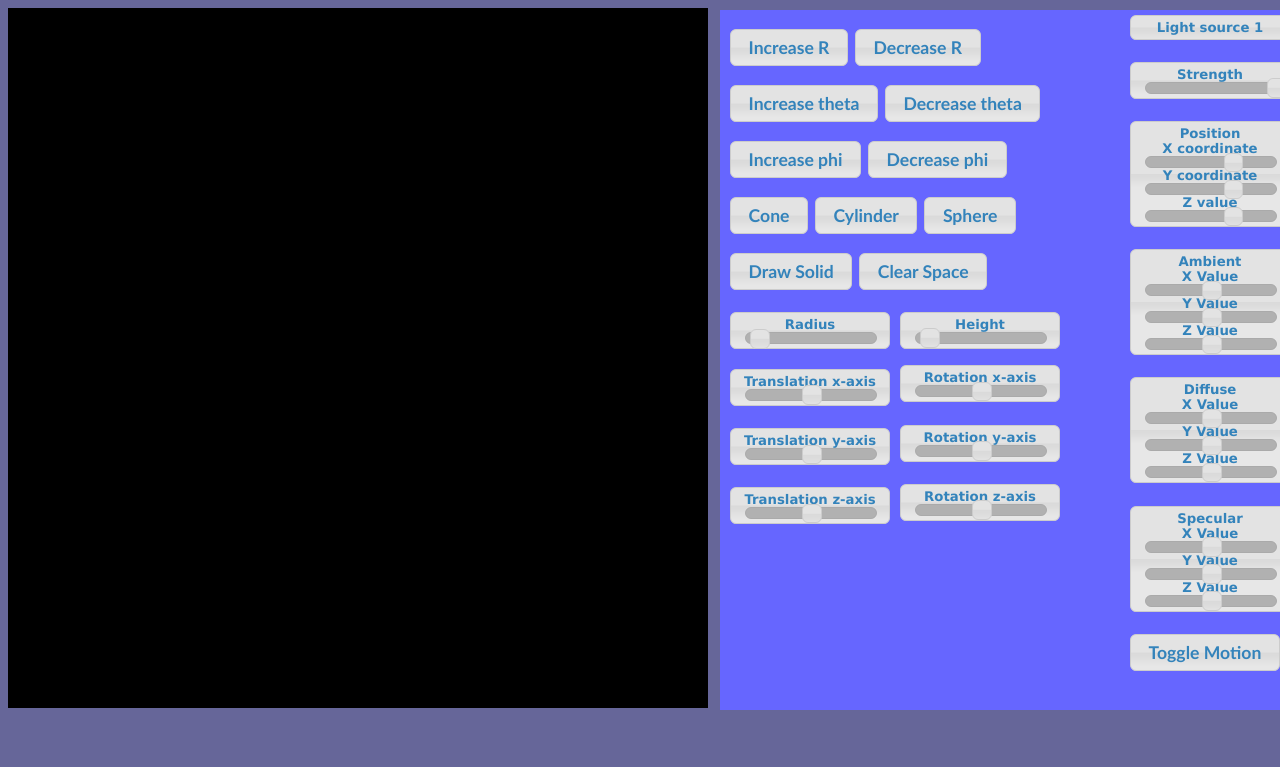
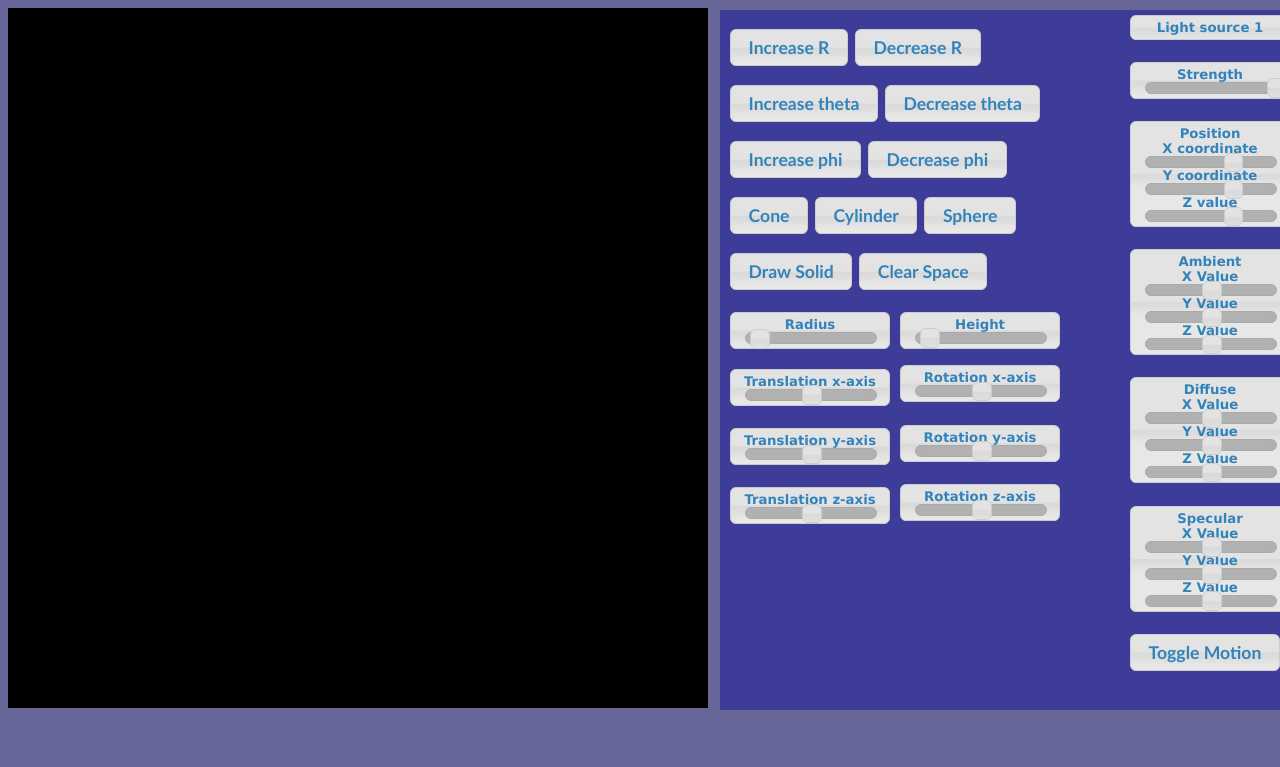
Before and after one commit to nashmia-riaz/Coursera-WebGL, a plain HTML site: page EXAMPLES/Assignment 4.html in a window 1280 px wide. Drawn offline with Linux system fonts and the light colour scheme; files whose address does not match are found by name.

Commit message:
Update Assignment 4.html

```diff
--- a/EXAMPLES/Assignment 4.html
+++ b/EXAMPLES/Assignment 4.html
@@ -133,7 +133,7 @@ width: 770px;
 position:absolute;
 top: 10px;
 left: 720px;
-background-color: #6666FF;
+background-color: #3D3D99;
 ">
 </br>
 <button id = "Button0" style="position: relative; left:10px;">Increase R</button>
```
